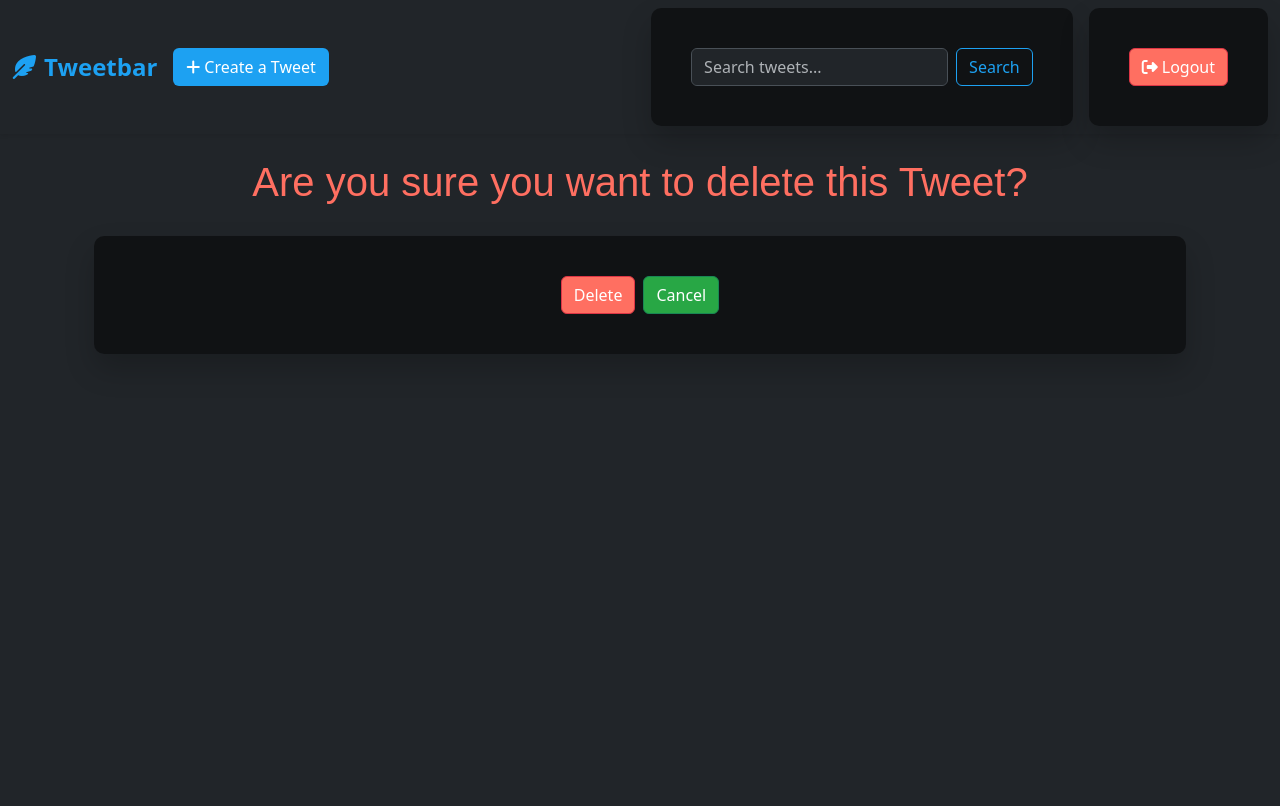
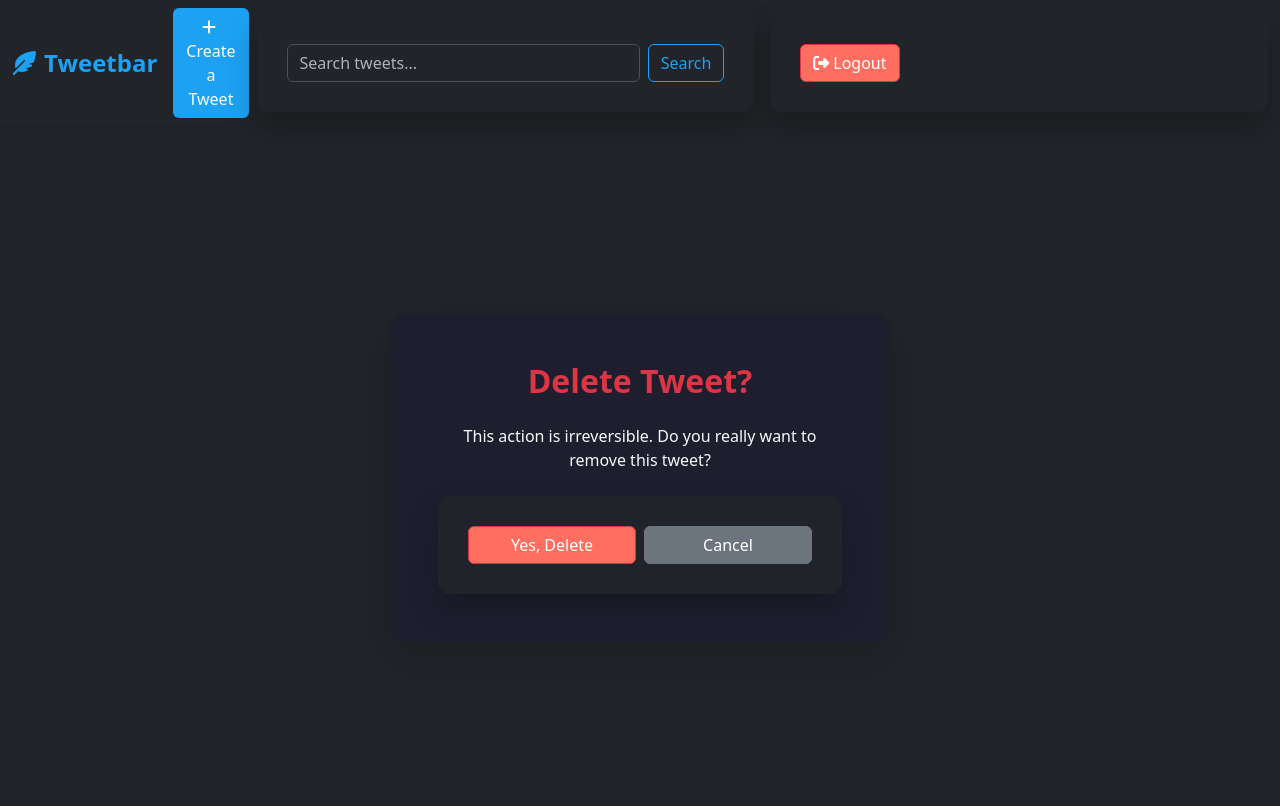
Before and after one commit to vishalmishra07/Tweet, a Django app: page /tweet/4/delete/ in a window 1280 px wide. Before the commit the page ends 354 px from the top, so only its background shows below. Run offline with Django 5.2, Linux system fonts and the light colour scheme; a user stored in the database is signed in; data comes from the database, SQL or seed files in the repository; both versions use the stored data as it was after the commit.

Commit message:
new home app added 2

```diff
--- a/VishalProject/VishalProject/urls.py
+++ b/VishalProject/VishalProject/urls.py
@@ -28,4 +28,7 @@
     path('tweet/', include('tweet.urls')),#Able to include bcz in settings we already informed djnago about new app="tweet";(Control Transfer)
     path('accounts/', include('django.contrib.auth.urls')),
 
-] + static(settings.MEDIA_URL, document_root = settings.MEDIA_ROOT)
+]
+# + static(settings.MEDIA_URL, document_root = settings.MEDIA_ROOT)
+if settings.DEBUG:
+    urlpatterns += static(settings.MEDIA_URL, document_root=settings.MEDIA_ROOT)
--- a/VishalProject/tweet/templates/tweet_confirm_delete.html
+++ b/VishalProject/tweet/templates/tweet_confirm_delete.html
@@ -20,22 +20,29 @@
 
   .container {
     animation: fadeInUp 0.8s ease-out;
+    display: flex;
+    flex-direction: column;
+    justify-content: center;
+    align-items: center;
+    min-height: 80vh;
   }
 
   h1 {
-    font-family: 'Arial', sans-serif;
-    font-size: 2.5rem;
-    color: #ff6f61;
-    animation: fadeInUp 0.8s ease-out;
-    margin-bottom: 30px;
+    font-family: 'Segoe UI', sans-serif;
+    font-size: 2.2rem;
+    color: #ffffff;
+    margin-bottom: 20px;
+    text-align: center;
   }
 
   form {
-    background-color: rgba(0, 0, 0, 0.5);
-    padding: 40px;
-    border-radius: 10px;
-    box-shadow: 0px 15px 30px rgba(0, 0, 0, 0.2);
+    background-color: rgba(33, 37, 41, 0.8);
+    padding: 30px;
+    border-radius: 12px;
+    box-shadow: 0px 15px 30px rgba(0, 0, 0, 0.25);
     animation: fadeInUp 1s ease-out;
+    width: 100%;
+    max-width: 500px;
   }
 
   .btn {
@@ -69,15 +76,20 @@
   }
 </style>
 
-<div class="container">
-  <h1 class="text-center mt-4">Are you sure you want to delete this Tweet?</h1>
-  <form method="post">
-    {% csrf_token %}
-    <div class="d-flex justify-content-center">
-      <button type="submit" class="btn btn-danger me-2">Delete</button>
-      <a href="{% url 'tweet_list' %}" class="btn btn-success">Cancel</a>
+<div class="bg-dark text-light py-5">
+  <div class="container d-flex justify-content-center align-items-center" style="min-height: 70vh;">
+    <div class="p-5 rounded-4 shadow-lg" style="background-color: #1e1e2f; max-width: 500px; width: 100%;">
+      <h2 class="text-center mb-4 fw-bold text-danger">Delete Tweet?</h2>
+      <p class="text-center mb-4" style="color: #f8f9fa;">This action is irreversible. Do you really want to remove this tweet?</p>
+      <form method="post">
+        {% csrf_token %}
+        <div class="d-flex justify-content-between">
+          <button type="submit" class="btn btn-danger w-50 me-2">Yes, Delete</button>
+          <a href="{% url 'tweet_list' %}" class="btn btn-secondary w-50">Cancel</a>
+        </div>
+      </form>
     </div>
-  </form>
+  </div>
 </div>
 
 {% endblock %}
--- a/VishalProject/tweet/templates/tweet_list.html
+++ b/VishalProject/tweet/templates/tweet_list.html
@@ -24,8 +24,8 @@
             <div class="d-flex align-items-center mb-3">
               <div class="bg-primary rounded-circle d-inline-block" style="width: 40px; height: 40px;"></div>
               <h5 class="ms-3 mb-0 text-dark">{{ tweet.user.username }}</h5>
+
             </div>
-
             <p class="card-text text-secondary">{{ tweet.text }}</p>
 
             {% if tweet.user == user %}
--- a/VishalProject/tweet/views.py
+++ b/VishalProject/tweet/views.py
@@ -1,58 +1,65 @@
-from django.shortcuts import render
+from django.shortcuts import render, get_object_or_404, redirect
 from .models import Tweet
-from .forms import Tweetform,UserRegistrationForm
-from django.shortcuts import get_object_or_404,redirect
+from .forms import Tweetform, UserRegistrationForm
 from django.contrib.auth.decorators import login_required
 from django.contrib.auth import login
-# Create your views here.
+
+# Home page
 def index(request):
-    return render(request,'index.html')
+    return render(request, 'index.html')
 
+# Tweet listing
 def tweet_list(request):
-    tweets=Tweet.objects.all().order_by('-created_at')
-    return render(request,'tweet_list.html',{'tweets':tweets})
+    tweets = Tweet.objects.all().order_by('-created_at')
+    return render(request, 'tweet_list.html', {'tweets': tweets})
+
+# Create a new tweet
 @login_required
 def tweet_create(request):
     if request.method == "POST":
         form = Tweetform(request.POST, request.FILES)
         if form.is_valid():
-            tweet=form.save(commit=False)
+            tweet = form.save(commit=False)
             tweet.user = request.user
             tweet.save()
             return redirect('tweet_list')
     else:
         form = Tweetform()
-    return render(request,'tweet_forms.html',{'form':form})
+    return render(request, 'tweet_forms.html', {'form': form})
+
+# Edit an existing tweet
 @login_required
 def tweet_edit(request, tweet_id):
-    tweet=get_object_or_404(Tweet,pk=tweet_id,user=request.user)
+    tweet = get_object_or_404(Tweet, pk=tweet_id, user=request.user)
     if request.method == 'POST':
-        form = Tweetform(request.POST, request.FILES , instance=tweet)
+        form = Tweetform(request.POST, request.FILES, instance=tweet)
         if form.is_valid():
             tweet = form.save(commit=False)
-            tweet.user=request.user
+            tweet.user = request.user
             tweet.save()
             return redirect('tweet_list')
     else:
-        form = Tweetform(instance=Tweet)
-    return render(request,'tweet_forms.html',{'form':form})
+        form = Tweetform(instance=tweet)  # ← this is the fix
+    return render(request, 'tweet_forms.html', {'form': form})
+# Delete tweet
 @login_required
-def tweet_delete(request,tweet_id):
-    tweet=get_object_or_404(Tweet,pk=tweet_id, user=request.user)
-    if request.method =='POST':
+def tweet_delete(request, tweet_id):
+    tweet = get_object_or_404(Tweet, pk=tweet_id, user=request.user)
+    if request.method == 'POST':
         tweet.delete()
         return redirect('tweet_list')
-    return render(request,'tweet_confirm_delete.html',{'tweet':tweet})
+    return render(request, 'tweet_confirm_delete.html', {'tweet': tweet})
 
+# User registration
 def register(request):
-    if request.method =='POST':
+    if request.method == 'POST':
         form = UserRegistrationForm(request.POST)
         if form.is_valid():
             user = form.save(commit=False)
             user.set_password(form.cleaned_data['password1'])
             user.save()
-            login(request,user)
+            login(request, user)
             return redirect('tweet_list')
     else:
         form = UserRegistrationForm()
-    return render(request,'registration/register.html',{'form' :form})
+    return render(request, 'registration/register.html', {'form': form})
```
Also changed, not shown: VishalProject/tweet/forms.py (+12 -2 lines), VishalProject/tweet/models.py (+6 -6 lines), VishalProject/tweet/templates/tweet_forms.html (+10 -9 lines), VishalProject/db.sqlite3, VishalProject/media/photos/ArcRecoveryPhrase_ExEJaWo.png (added), VishalProject/media/photos/WhatsApp_Image_2025-04-15_at_00.15.45.jpeg (added), VishalProject/media/photos/at-infinity-pi4a3mucMEA-unsplash_IsU9vny.jpg (added), VishalProject/media/photos/photo_2025-01-21_14_ZzuLzU0.12.44.jpeg (added).
